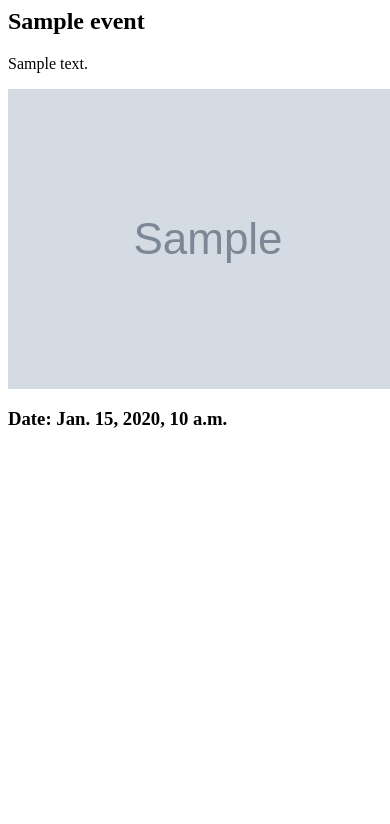
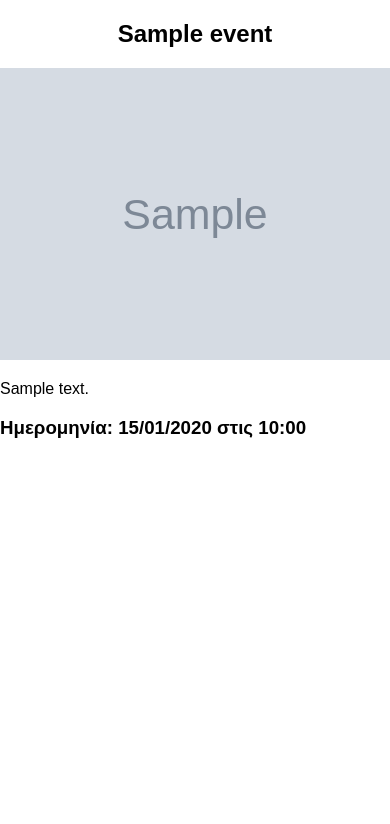
Before and after one commit to sophia-ts/ieeesb-app, a Django app: page /events/1/ in a window 390 px wide; the page is wider, and only the part inside the window is pictured. Shown: the top 824 px of that part. Run offline with Django 4.2, Linux system fonts and the light colour scheme; tables that the repository leaves empty hold one stand-in row (values such as "Sample post"); grey boxes marked "Sample" are stand-in pictures.

Commit message:
Make responsive banner

```diff
--- /dev/null
+++ b/src/events/static/events/event.css
@@ -0,0 +1,24 @@
+body{
+    margin: 0 ;
+    padding: 0;
+    border: 0;
+    outline: 0;
+    background-color: white;
+    max-width: 100%;
+    font-family: 'Arimo', sans-serif;
+
+}
+
+.title{
+    text-align: center;
+}
+
+.banner_img {
+    text-align: center;
+}
+
+.banner_img img{
+    max-width: 100%;
+    height: auto;
+    object-fit: contain;
+}
--- a/src/events/templates/events/event.html
+++ b/src/events/templates/events/event.html
@@ -1,4 +1,27 @@
-<h2>{{ event.title }}</h2>
-<p>{{ event.description }}</p>
-<img src="/media/{{event.image}}" alt="">
-<h3>Date: {{ event.date }}</h3>
+<!DOCTYPE html>
+<html lang="en">
+<head>
+    {% load static %}
+    <meta charset="UTF-8">
+    <meta http-equiv="X-UA-Compatible" content="IE=edge">
+    <meta name="viewport" content="width=device-width, initial-scale=1.0">
+    <link rel="stylesheet" href="/static/events/event.css">
+    <title>Event</title>
+</head>
+<body>
+    <div class="title">
+        <h2>{{ event.title }}</h2>
+    </div>
+
+    <div class="banner_img">
+        <img src="/media/{{event.image}}">
+    </div>
+
+    <div class="description">
+        <p>{{ event.description | safe }}</p>
+    </div>
+    <div class="description">
+        <h3>Ημερομηνία: {{ event.date | date:"d/m/Y στις H:i" }}</h3>
+    </div>
+</body>
+</html>
```
